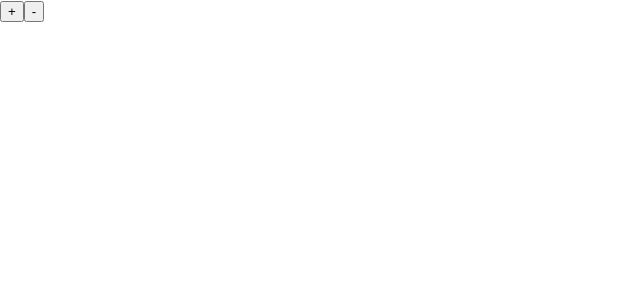
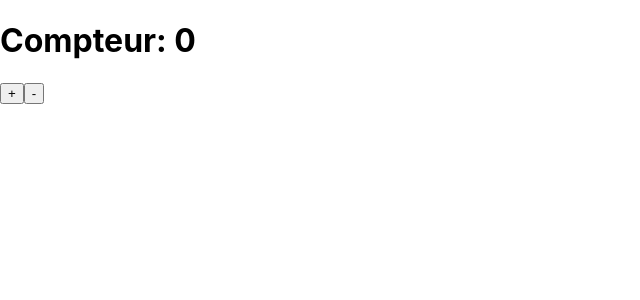
Before and after one commit to NGOM-cheikh/compteurs, a React (Create React App) app: page / in a window 1280 px wide. Shown: the top 300 px of the page, without its empty margins (0-640 px from the left). Built offline with nearby package versions, Linux system fonts and the light colour scheme.

Commit message:
TpCompteurs

```diff
--- a/src/components/App.jsx
+++ b/src/components/App.jsx
@@ -1,12 +1,30 @@
-import React from 'react';
+    // Création de l'App Compteurs ou "count"
 
-const Counter = ({ onClickAdd, onClickSubstract }) => {
+import React, { useState } from 'react';
+import Counter from './Counter';
+
+const App = () => {
+
+  // Création un state nommé "count" dans App.jsx
+
+  const [count, setCount] = useState(0);
+
+  // Création de gestionnaires d'événement onClickAdd et onClickSubstract dans App
+
+  const onClickAdd = () => {
+    setCount(count + 1);
+  };
+
+  const onClickSubstract = () => {
+    setCount(count - 1);
+  };
+
   return (
     <div>
-      <button onClick={onClickAdd}>+</button>
-      <button onClick={onClickSubstract}>-</button>
+      <h1>Compteur: {count}</h1>
+      <Counter onClickAdd={onClickAdd} onClickSubstract={onClickSubstract} />
     </div>
   );
-};
+}
 
-export default Counter;
+export default App;
```
